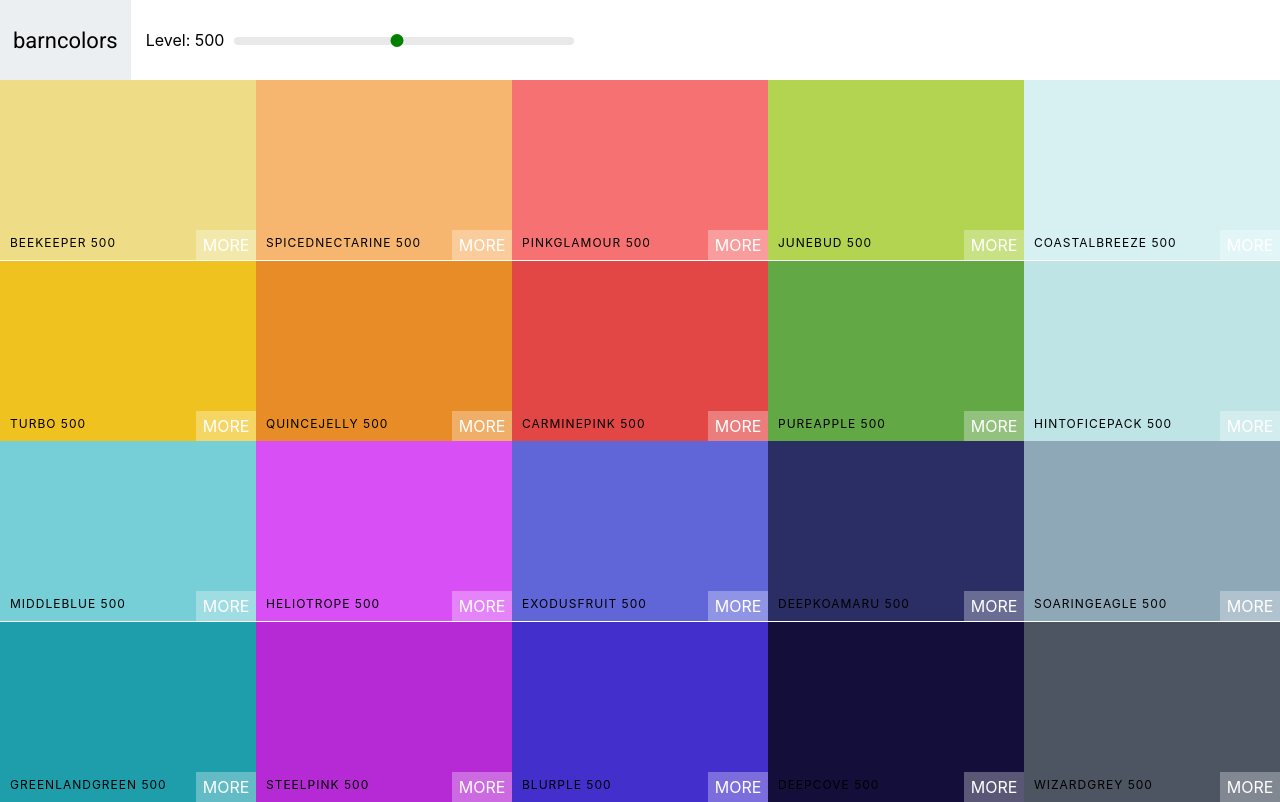
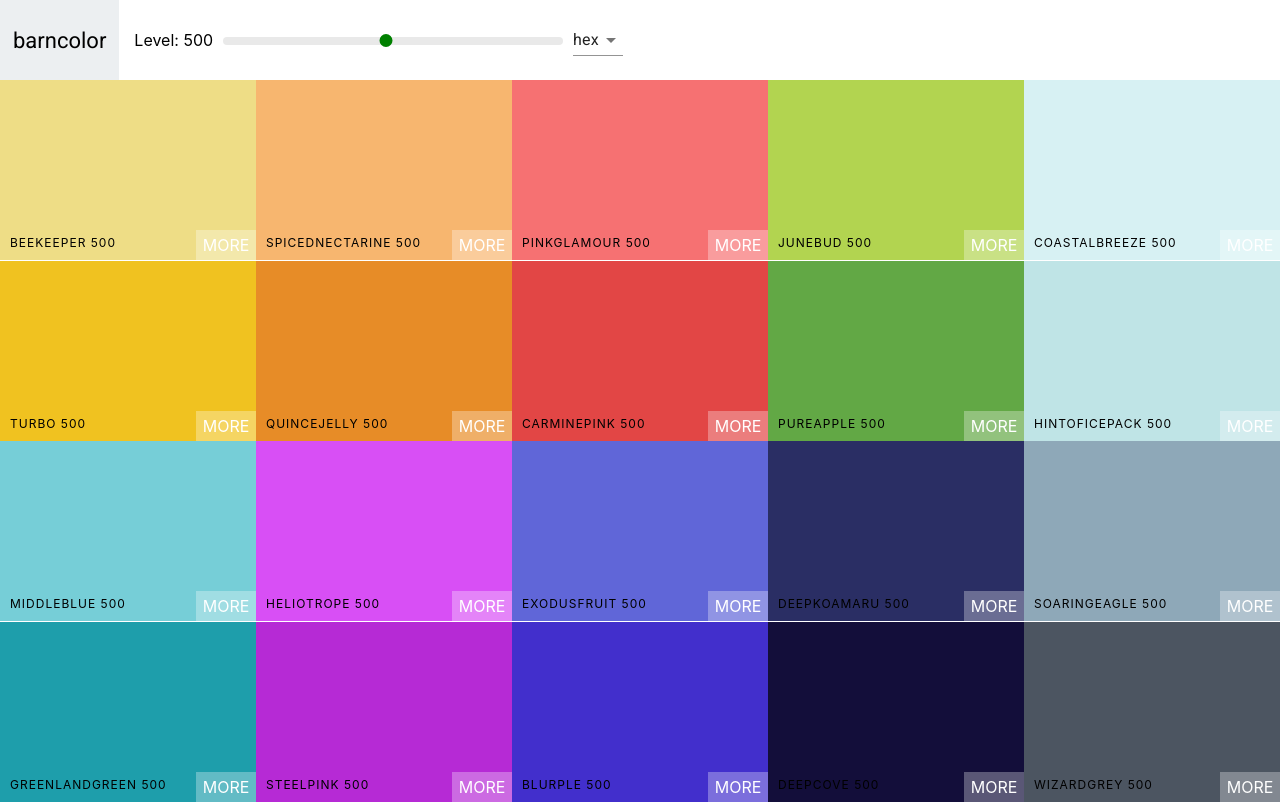
Before and after one commit to sheepsbleat/barnclr, a React (Create React App) app: page / in a window 1280 px wide. Built offline with nearby package versions, Linux system fonts and the light colour scheme.

Commit message:
now you can change format

```diff
--- a/package.json
+++ b/package.json
@@ -3,6 +3,7 @@
   "version": "0.1.0",
   "private": true,
   "dependencies": {
+    "@material-ui/core": "^4.11.0",
     "@testing-library/jest-dom": "^4.2.4",
     "@testing-library/react": "^9.3.2",
     "@testing-library/user-event": "^7.1.2",
--- a/src/Navbar.js
+++ b/src/Navbar.js
@@ -2,13 +2,24 @@ import React, { Component } from "react";
 import Slider from "rc-slider";
 import "rc-slider/assets/index.css";
 import "./Navbar.css";
+import Select from "@material-ui/core/Select";
+import { MenuItem } from "@material-ui/core";
 
 export default class Navbar extends Component {
+  state = {
+    format: "hex",
+  };
+
+  handleChange = (e) => {
+    this.setState({ format: e.target.value });
+    this.props.handleChange(e.target.value);
+  };
+
   render() {
     return (
       <nav className="Navbar">
         <div className="logo">
-          <a href="/">barncolors</a>
+          <a href="/">barncolor</a>
         </div>
         <div className="slider-container">
           <span>Level: {this.props.level}</span>
@@ -22,6 +33,13 @@ export default class Navbar extends Component {
             />
           </div>
         </div>
+        <div className="select-container">
+          <Select value={this.state.format} onChange={this.handleChange}>
+            <MenuItem value="hex">hex</MenuItem>
+            <MenuItem value="rgb">rgb</MenuItem>
+            <MenuItem value="rgba">rgba</MenuItem>
+          </Select>
+        </div>
       </nav>
     );
   }
--- a/src/Pallete.js
+++ b/src/Pallete.js
@@ -6,19 +6,32 @@ import Navbar from "./Navbar";
 export default class Pallete extends Component {
   state = {
     level: 500,
+    format: "hex",
   };
   changeLevel = (level) => {
     this.setState({ level });
     console.log(level);
   };
+  changeFormat = (v) => {
+    this.setState({ format: v });
+  };
   render() {
     const { colors } = this.props.pallette;
+    const { format } = this.state;
     const colorBoxes = colors[this.state.level].map((color) => (
-      <ColorBox background={color.hex} name={color.name} key={Math.random()} />
+      <ColorBox
+        background={color[format]}
+        name={color.name}
+        key={Math.random()}
+      />
     ));
     return (
       <div className="Pallete">
-        <Navbar level={this.state.level} changeLevel={this.changeLevel} />
+        <Navbar
+          handleChange={this.changeFormat}
+          level={this.state.level}
+          changeLevel={this.changeLevel}
+        />
 
         <div className="Pallette-colors">{colorBoxes}</div>
         {/* footer */}
```
Also changed, not shown: 1 other file (tests, documents, lock files or other folders).
